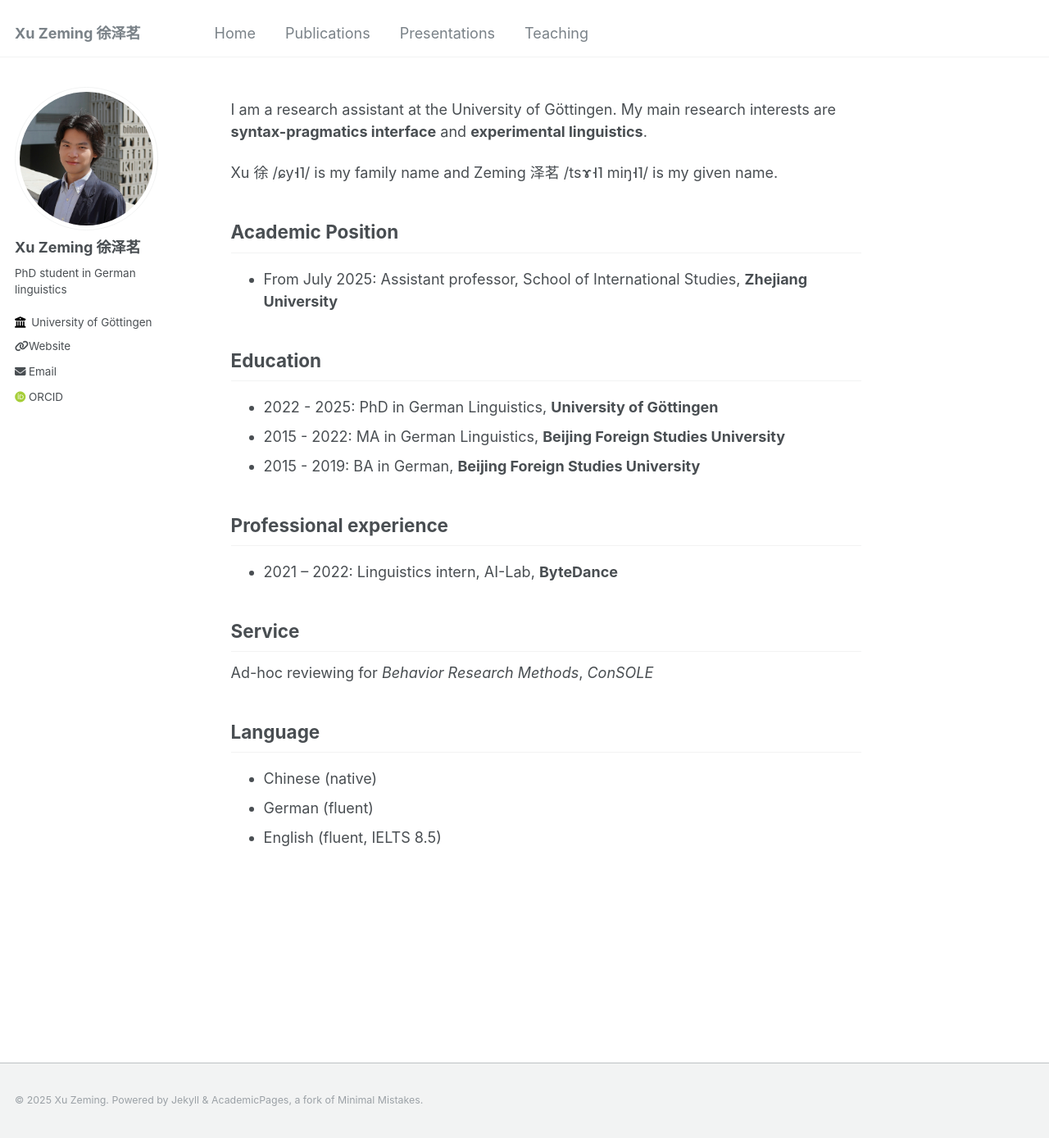
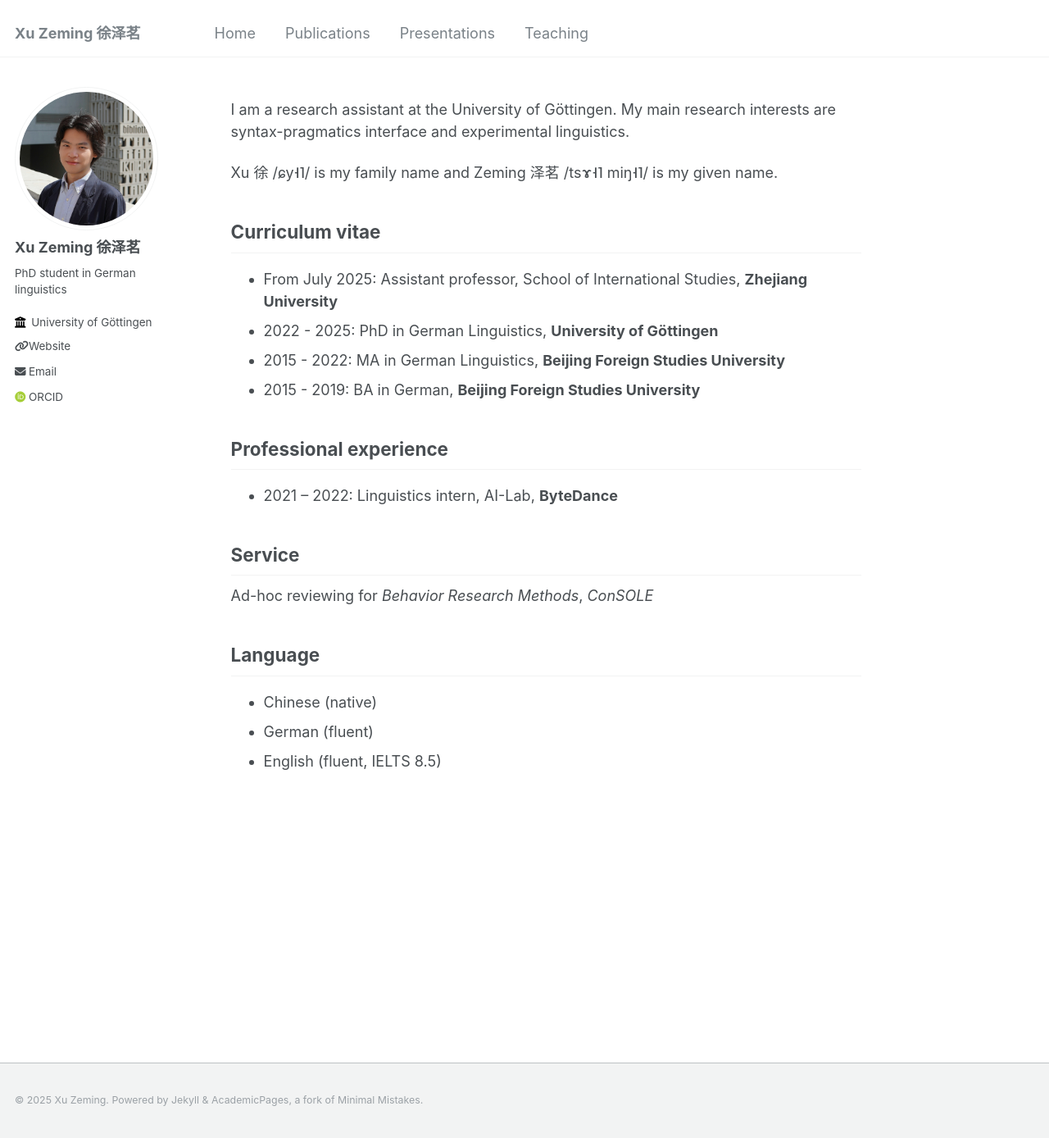
Before and after one commit to xu-zeming/xu-zeming.github.io, a Jekyll site: the page built from _pages/about.md, in a window 1280 px wide and 1388 px high. Shown: the whole window at 82% size. Built offline with Jekyll 4.4.1, drawn with Linux system fonts in a browser that asks for light colours; some web fonts are replaced.

Commit message:
modified:   _pages/about.md

```diff
--- a/_pages/about.md
+++ b/_pages/about.md
@@ -6,16 +6,13 @@ redirect_from:
   - /about/
   - /about.html
 ---
-I am a research assistant at the University of Göttingen. My main research interests are **syntax-pragmatics interface** and **experimental linguistics**.
+I am a research assistant at the University of Göttingen. My main research interests are syntax-pragmatics interface and experimental linguistics.
 
 Xu 徐 /ɕy˧˥/ is my family name and Zeming 泽茗 /tsɤ˧˥ miŋ˧˥/ is my given name.
 
-Academic Position
+Curriculum vitae
 ---
 * From July 2025: Assistant professor, School of International Studies, **Zhejiang University**
-
-Education
----
 * 2022 - 2025: PhD in German Linguistics, **University of Göttingen**
 * 2015 - 2022: MA in German Linguistics, **Beijing Foreign Studies University**
 * 2015 - 2019: BA in German, **Beijing Foreign Studies University**
```
